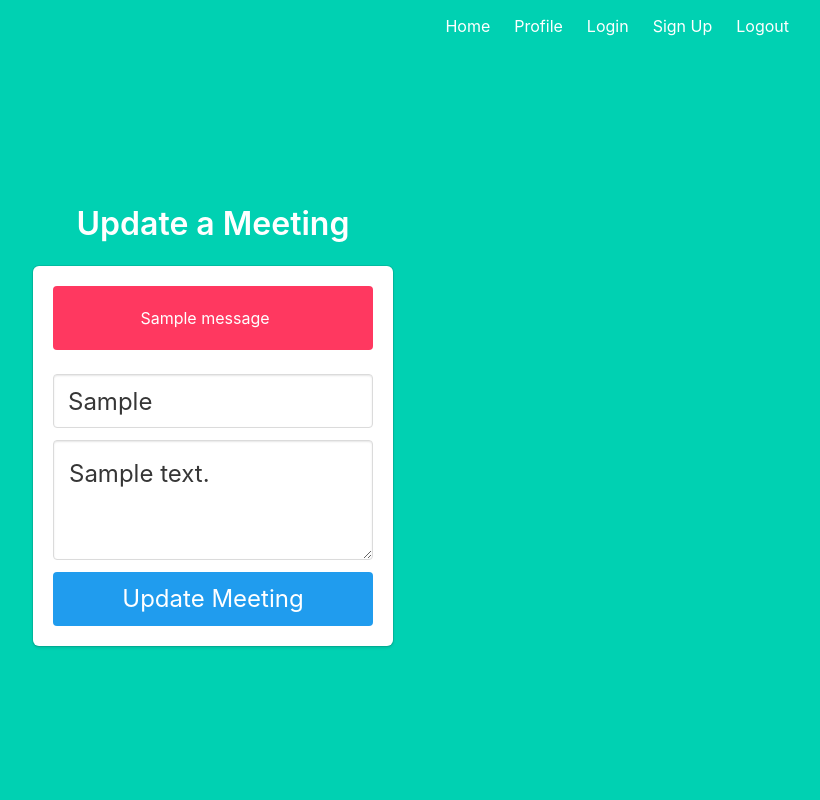
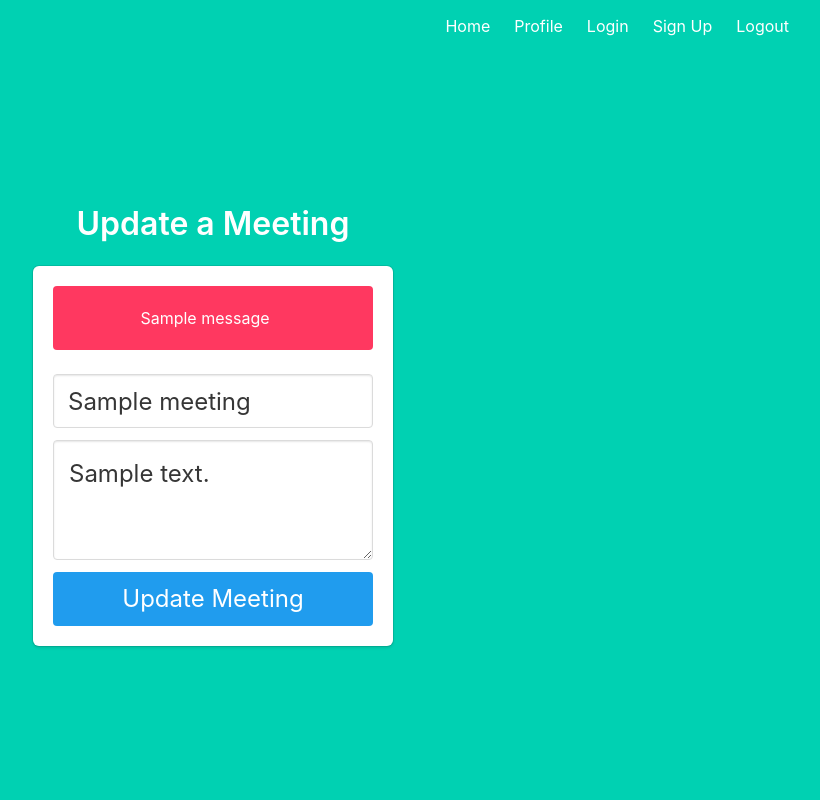
Before and after one commit to mkly/automeet, a Flask app: page /meeting/1 in a window 1280 px wide. Shown: the whole page, without its empty margins (427-1247 px from the left). Run offline with Flask 3, Linux system fonts and the light colour scheme; a user stored in the database is signed in; tables that the repository leaves empty hold one stand-in row (values such as "Sample post"); one stand-in notice (Sample message) is shown.

Commit message:
Actually update meeting

```diff
--- a/project/main.py
+++ b/project/main.py
@@ -35,6 +35,15 @@ def meeting(id=None):
 def meeting_post():
     title = request.form.get('title')
     notes = request.form.get('notes')
+    id = request.form.get('id')
+    if id:
+        meeting = Meeting.query.filter_by(id=id).first()
+        meeting.title = title
+        meeting.notes = notes
+        db.session.merge(meeting)
+        db.session.commit()
+        flash('Meeting updated successfully!')
+        return redirect(url_for('main.meetings'))
     user = User.query.filter_by(email=current_user.email).first()
     user.created_meetings.append(Meeting(title=title, notes=notes))
     db.session.commit()
--- a/project/templates/meeting.html
+++ b/project/templates/meeting.html
@@ -14,7 +14,7 @@
         <form method="POST" action="/meeting">
             <div class="field">
                 <div class="control">
-                    <input class="input is-large" type="text" name="title" value={{ meeting.title or ""}}>
+                    <input class="input is-large" type="text" name="title" value="{{ meeting.title or ""}}">
                 </div>
             </div>
 
@@ -23,6 +23,7 @@
                     <textarea class="textarea is-large" name="notes">{{ meeting.notes or "" }}</textarea>
                 </div>
             </div>
+            <input type="hidden" name="id" value={{ meeting.id or "" }}>
             <button class="button is-block is-info is-large is-fullwidth">{{ "Update Meeting" if meeting.id else "Create Meeting" }}</button>
         </form>
     </div>
--- a/project/templates/profile.html
+++ b/project/templates/profile.html
@@ -14,7 +14,7 @@
         <form method="POST" action="/profile">
             <div class="field">
                 <div class="control">
-                    <input class="input is-large" type="email" name="email" value={{ user.email }} disabled>
+                    <input class="input is-large" type="email" name="email" value="{{ user.email }}" disabled>
                 </div>
             </div>
 
```
Also changed, not shown: project/templates/meetings.html (+7 -0 lines).
